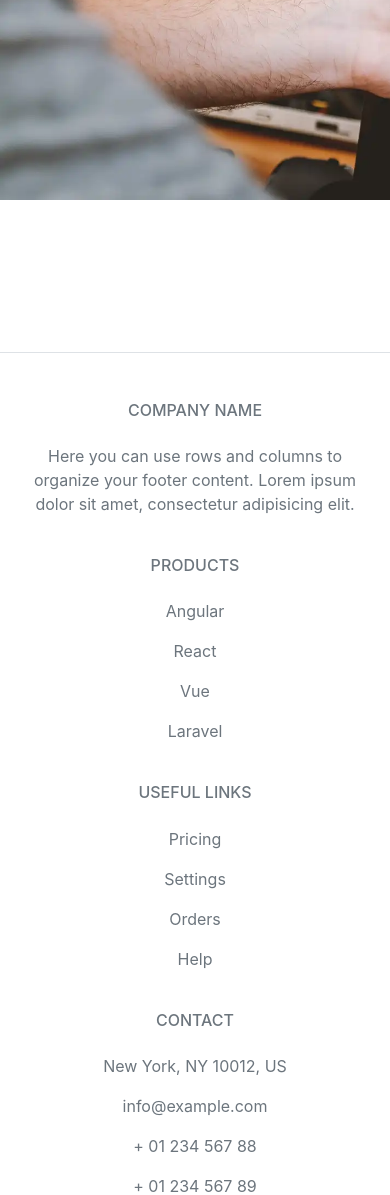
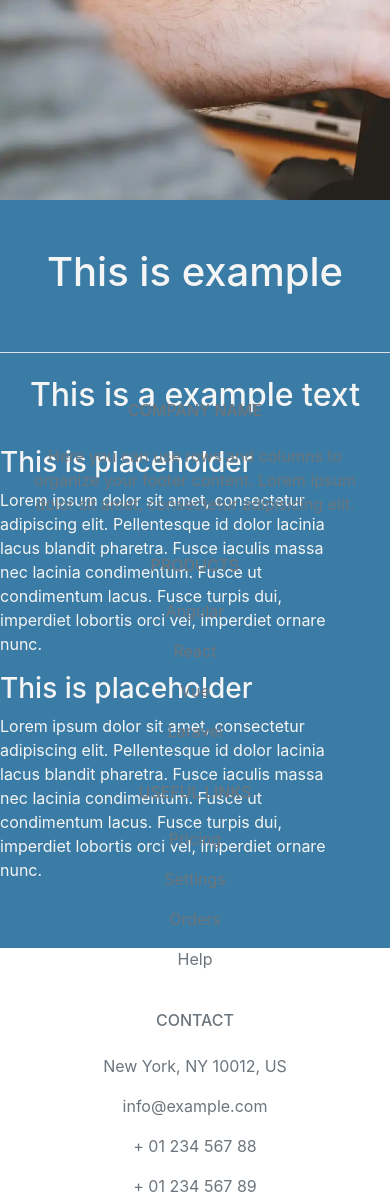
Before and after one commit to Sybonade/website, a PHP site: page / in a window 390 px wide. Shown: the part 500-1695 px from the top of the page. Run offline with PHP 8.4, Linux system fonts and the light colour scheme.

Commit message:
made some changes to head and added a main section for index

```diff
--- a/css/styles.css
+++ b/css/styles.css
@@ -26,3 +26,13 @@
   padding-left: 0px !important;
   padding-right: 0px !important;
 }
+
+.main-section {
+  color: whitesmoke;
+  background-color: #3a7ca5;
+  padding-bottom: 50px;
+}
+
+.main-section-header {
+  margin-bottom: 80px;
+}
--- a/index.php
+++ b/index.php
@@ -1,7 +1,43 @@
 <?php
 include 'includes/header.php';
 ?>
-<br>
+
+<div class="container-fluid pt-5 main-section" style="">
+    <h1 class="main-section-header text-center ">This is example
+    </h1>
+
+<div class="row">
+  <div class="col-sm-4 text-center">
+    <h2>This is a example text </h2>
+
+  </div>
+  <div class="col-sm-8">
+    <br>
+    <div class="row">
+    <div class="col mr-5">
+      <h3> This is placeholder </h3>
+      <p > Lorem ipsum dolor sit amet, consectetur adipiscing elit.
+       Pellentesque id dolor lacinia lacus blandit pharetra.
+       Fusce iaculis massa nec lacinia condimentum. Fusce ut condimentum lacus.
+      Fusce turpis dui, imperdiet lobortis orci vel, imperdiet ornare nunc.
+    </p>
+
+    </div>
+    <div class="col mr-5">
+    <h3> This is placeholder </h3>
+    <p > Lorem ipsum dolor sit amet, consectetur adipiscing elit.
+       Pellentesque id dolor lacinia lacus blandit pharetra.
+       Fusce iaculis massa nec lacinia condimentum. Fusce ut condimentum lacus.
+      Fusce turpis dui, imperdiet lobortis orci vel, imperdiet ornare nunc.
+    </p>
+
+    </div>
+</div>
+
+  </div>
+
+</div>
+</div>
 
   <?php
 include 'includes/footer.php';
```
